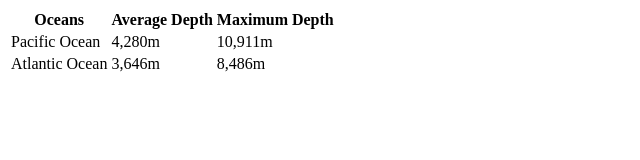
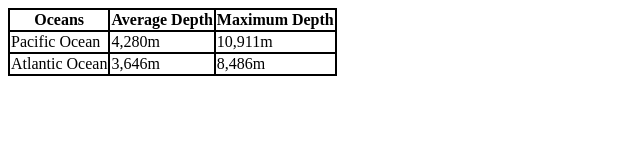
Before and after one commit to mithra-tejvarma/web-development1, a plain HTML site: page html/day-2/table.html in a window 1280 px wide. Shown: the whole page, without its empty margins (0-640 px from the left). Drawn offline with Linux system fonts and the light colour scheme.

Commit message:
day-2 final commit

```diff
--- /dev/null
+++ b/html/day-2/css/table.css
@@ -0,0 +1,7 @@
+table{
+    border: 2px solid black;
+    border-collapse: collapse;
+}
+ th,td{
+    border: 2px solid black;
+}
--- a/html/day-2/table.html
+++ b/html/day-2/table.html
@@ -4,6 +4,7 @@
     <meta charset="UTF-8">
     <meta name="viewport" content="width=device-width, initial-scale=1.0">
     <title>Table</title>
+    <link rel="stylesheet" href="css/table.css">
 </head>
 <body>
  <!--   we are creating table -->
```
Also changed, not shown: html/day-2/css/list.css (added, +7 -0 lines), html/day-2/list.html (+1 -0 lines).
